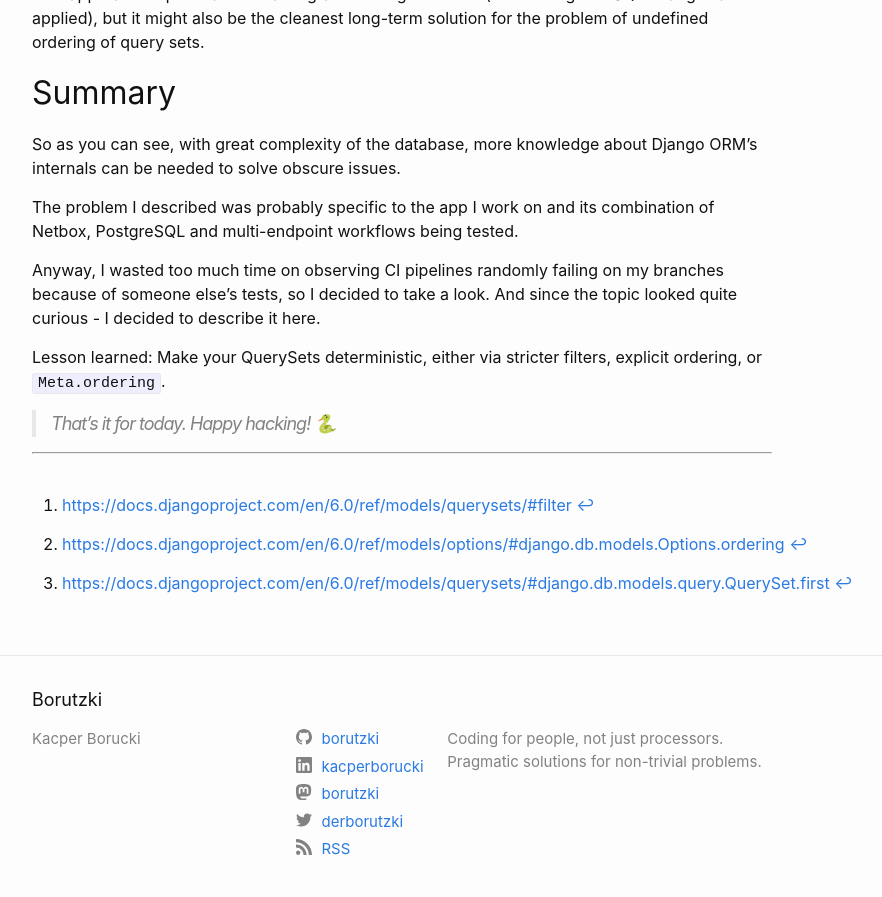
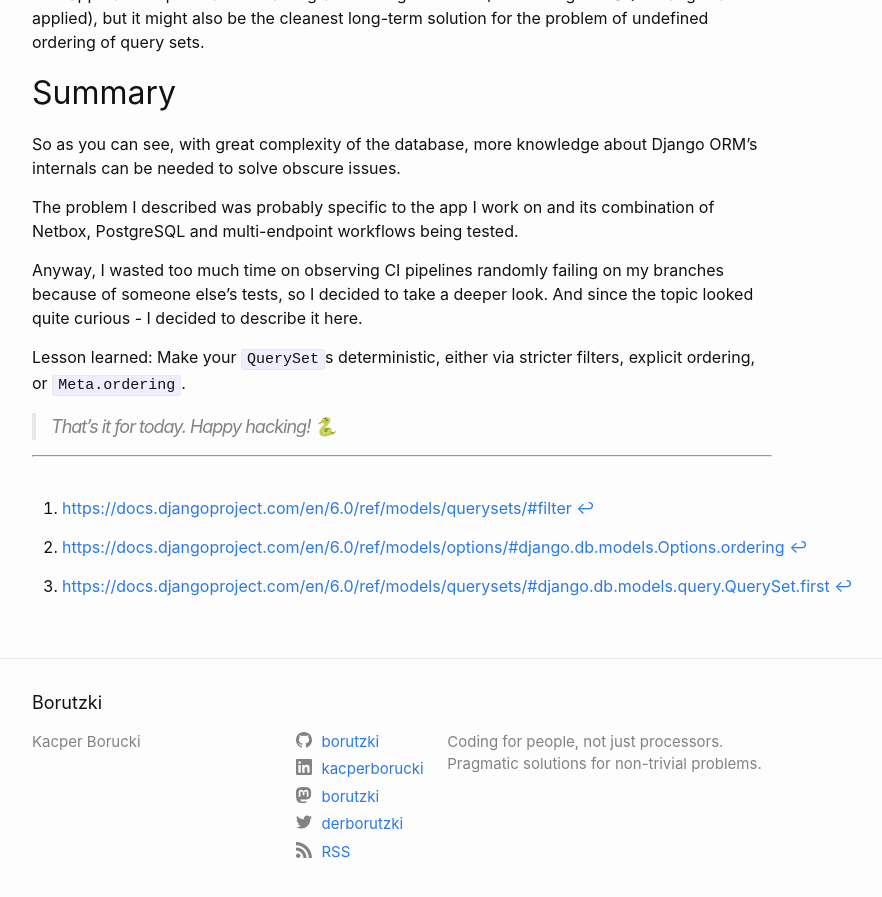
Before and after one commit to borutzki/borutzki.github.io, a Jekyll site: the page built from _posts/2026-01-19-why-using-n-on-a-django-queryset-can-be-unsafe.md, in a window 1280 px wide and 900 px high, scrolled down 3802 px. Shown: the top 897 px of the window, without its empty margins (238-1120 px from the left). Built offline with Jekyll 4.4.1, drawn with Linux system fonts in a browser that asks for light colours.

Commit message:
Fix: wording in recent post

```diff
--- a/_posts/2026-01-19-why-using-n-on-a-django-queryset-can-be-unsafe.md
+++ b/_posts/2026-01-19-why-using-n-on-a-django-queryset-can-be-unsafe.md
@@ -135,9 +135,9 @@ So as you can see, with great complexity of the database, more knowledge about D
 
 The problem I described was probably specific to the app I work on and its combination of Netbox, PostgreSQL and multi-endpoint workflows being tested.
 
-Anyway, I wasted too much time on observing CI pipelines randomly failing on my branches because of someone else's tests, so I decided to take a look. And since the topic looked quite curious - I decided to describe it here.
+Anyway, I wasted too much time on observing CI pipelines randomly failing on my branches because of someone else's tests, so I decided to take a deeper look. And since the topic looked quite curious - I decided to describe it here.
 
-Lesson learned: Make your QuerySets deterministic, either via stricter filters, explicit ordering, or `Meta.ordering`.
+Lesson learned: Make your `QuerySet`s deterministic, either via stricter filters, explicit ordering, or `Meta.ordering`.
 
 > *That's it for today. Happy hacking! 🐍*
 
```
